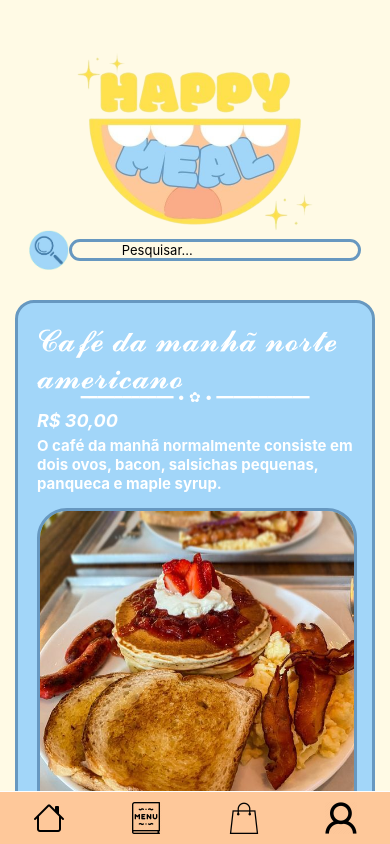
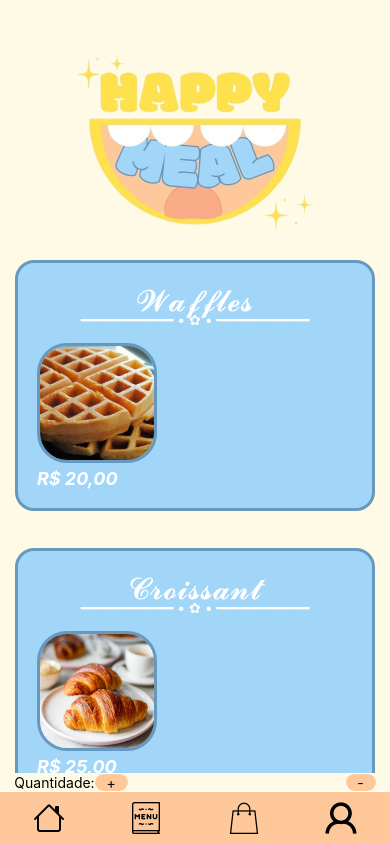
Before and after one commit to EmyyS2/Bloodvine, a React Native app: screen / in a window 390 px wide. Built offline with nearby package versions, Linux system fonts and the light colour scheme.

Commit message:
carrinho

```diff
--- a/App.tsx
+++ b/App.tsx
@@ -1,8 +1,10 @@
 import React from 'react';
 import HappyMeal from './src/HappyMeal';
+import CarrinhoHappyMeal from './src/CarrinhoHappyMeat';
 function App():React.JSX.Element{
   return(
-  <HappyMeal/>
+    <CarrinhoHappyMeal/>
+ //<HappyMeal/>
   );
 }
 
--- /dev/null
+++ b/src/CarrinhoHappyMeat.tsx
@@ -0,0 +1,170 @@
+import React from 'react';
+import { StatusBar, View, Text, StyleSheet, FlatList, Image, TouchableOpacity, TextInput } from 'react-native';
+
+interface alimentos {
+    id: string;
+    nome: string;
+    preco: string;
+    image: any;
+}
+
+const dados: alimentos[] = [
+
+    { id: "2", nome: "𝓦𝓪𝓯𝓯𝓵𝓮𝓼", preco: "R$ 20,00", image: require('./assets/images/wafa.jpg') },
+    { id: "3", nome: "𝓒𝓻𝓸𝓲𝓼𝓼𝓪𝓷𝓽", preco: "R$ 25,00 ", image: require('./assets/images/croasan.jpg') },
+    { id: "4", nome: "𝓢𝓸𝓭𝓪 𝓘𝓽𝓪𝓵𝓲𝓪𝓷𝓪", preco: "R$ 10,00", image: require('./assets/images/soda.jpg') },
+    { id: "6", nome: "𝓜𝓪𝓬𝓪𝓻𝓻𝓸𝓷𝓼", preco: "R$ 25,00", image: require('./assets/images/macarron.jpg') },
+];
+
+const renderItem = ({ item }: { item: alimentos }) => (
+    <TouchableOpacity style={styles.item}>
+        <Text style={styles.text}>{item.nome}</Text>
+        <Text style={styles.linha}>━━━━━━━━━━━ • ✿ • ━━━━━━━━━━━</Text>
+        <Image source={item.image} style={styles.image} />
+        <Text style={styles.textpreco}>{item.preco}</Text>
+    </TouchableOpacity>
+
+);
+
+
+
+function CarrinhoHappyMeal(): React.JSX.Element {
+    return (
+        <View style={styles.container}>
+            <StatusBar backgroundColor='#fff2b2' barStyle='light-content' />
+            <View style={styles.header}>
+                <Image source={require('./assets/images/icones.png')} style={styles.headerIcon} />
+            </View>
+
+            <FlatList style={styles.container}
+                showsVerticalScrollIndicator={false}
+                data={dados}
+                renderItem={renderItem}
+                keyExtractor={(alimentos) => alimentos.id}
+            />
+              <View style={styles.buttom}>
+                    <Text>Quantidade:</Text>
+                    <TouchableOpacity>
+                        <Text style={styles.buttomzin}>   +   </Text>
+                    </TouchableOpacity>
+                    <TextInput></TextInput>
+                    <TouchableOpacity>
+                        <Text style={styles.buttomzin}>   -   </Text>
+                    </TouchableOpacity>
+                </View>
+
+            <View style={styles.footer}>
+                <TouchableOpacity>
+                    <Image source={require('./assets/images/house.png')} style={styles.footerIcon} />
+                </TouchableOpacity>
+                <TouchableOpacity>
+                    <Image source={require('./assets/images/cardapio.webp')} style={styles.footerIcon} />
+                </TouchableOpacity>
+                <TouchableOpacity>
+                    <Image source={require('./assets/images/sacola.png')} style={styles.footerIcon} />
+                </TouchableOpacity>
+                <TouchableOpacity>
+                    <Image source={require('./assets/images/perfil.webp')} style={styles.footerIcon} />
+                </TouchableOpacity>
+
+
+            </View>
+
+        </View>
+
+    );
+
+}
+const styles = StyleSheet.create({
+    container: {
+        backgroundColor: '#FFFAE5',
+        flex: 1
+
+    },
+    headerIcon: {
+        width: 250,
+        height: 250,
+        marginBottom: -70,
+        marginTop: -50
+    },
+    image: {
+        width: 120,
+        height: 120,
+        borderRadius: 30,
+        marginTop: 15,
+        borderColor: '#6798c0',
+        borderWidth: 3
+
+    },
+    text: {
+        fontSize: 30,
+        color: 'white',
+        marginLeft: 'auto',
+        marginRight: 'auto',
+
+
+    },
+    textpreco: {
+        fontSize: 18,
+        fontStyle: 'italic',
+        fontWeight: 'bold',
+        color: 'white',
+        marginTop: 5
+    },
+    textdescricao: {
+        marginTop: 5,
+        fontSize: 15,
+        fontWeight: 'bold',
+        color: 'white'
+    },
+    item: {
+        backgroundColor: '#a2d6f9',
+        padding: 19,
+        marginVertical: 7,
+        marginHorizontal: 15,
+        borderRadius: 19,
+        borderWidth: 3,
+        borderColor: '#6798c0',
+        marginTop: 30
+    },
+    header: {
+        backgroundColor: '#FFFAE5',
+        alignItems: 'center',
+        paddingVertical: 50,
+
+
+    },
+    footer: {
+        borderTopWidth: 0.2,
+        borderColor: 'white',
+        backgroundColor: '#fec89a',
+        flexDirection: 'row',
+        justifyContent: 'space-around',
+        alignItems: 'center',
+        paddingVertical: 10
+
+    },
+    footerIcon: {
+        width: 32,
+        height: 32
+    },
+    linha: {
+        color: 'white',
+        marginTop: -8,
+        marginLeft: 'auto',
+        marginRight: 'auto'
+    },
+    buttom:{
+        alignItems: 'center',
+        flexDirection:'row',
+        justifyContent:'center'
+    },
+    buttomzin:{
+        borderTopWidth: 0.2,
+        borderColor: 'white',
+        backgroundColor: '#fec89a',
+        borderRadius:10
+    }
+});
+
+export default CarrinhoHappyMeal;
--- a/src/HappyMeal.tsx
+++ b/src/HappyMeal.tsx
@@ -4,7 +4,6 @@ import { StatusBar, View, Text, StyleSheet, FlatList, Image, TouchableOpacity, T
 interface alimentos {
     id: string;
     nome: string;
-
     preco: string;
     descricao: string;
     image: any;
```
